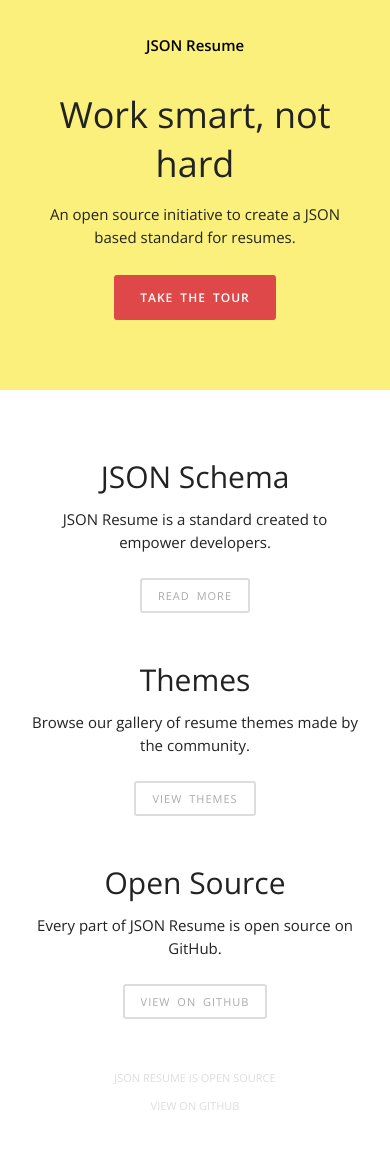
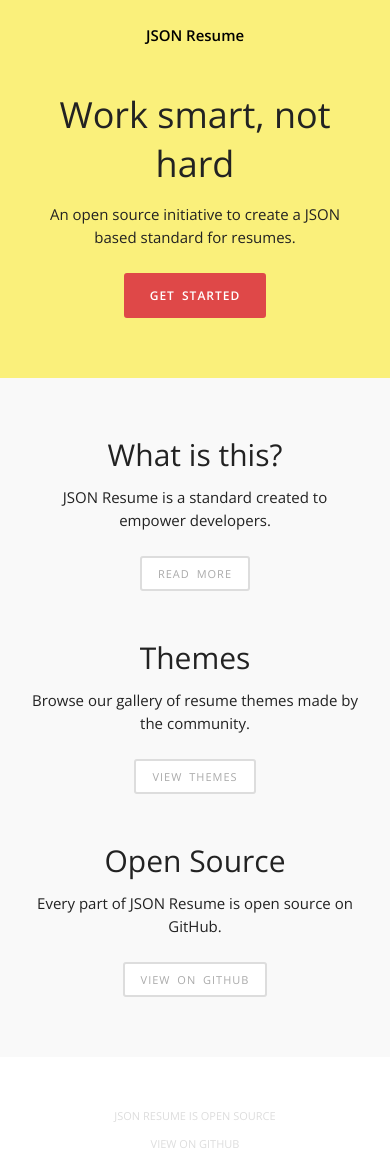
Before and after one commit to jsonresume/resume-website, a Jekyll site: the page built from index.html, in a window 390 px wide. Built offline with Jekyll 4.4.1, drawn with Linux system fonts in a browser that asks for light colours; nearby versions of some CDN libraries; Markdown is read by kramdown in place of the engine named in the settings; a script that is not in the unit is left out; comment, search, counter and statistics services are not loaded; before the commit the page ends 1125 px from its top, so only the background shows below that.

Commit message:
More changes to the start page

```diff
--- a/css/style.css
+++ b/css/style.css
@@ -18,6 +18,11 @@
 h1 {
 	font: 300 36px "Open Sans";
 	margin: 0;
+}
+h1,
+h2,
+h3 {
+	margin-top: 0;
 }
 p {
 	margin: 1em 0;
@@ -44,14 +49,17 @@
 	word-spacing: 3px;
 }
 .btn:hover {
-	background: #ccc;
-	border-color: #ccc;
+	border-color: #aaa;
+	color: #666;
+}
+.btn-red {
+	background: #df4848;
+	border: 2px solid #df4848;
 	color: #fff;
 }
-.btn-red,
 .btn-red:hover {
-	background: #df4848;
-	border: 2px solid #df4848;
+	background: #ce2424;
+	border: 2px solid #ce2424;
 	color: #fff;
 }
 .btn-big {
@@ -159,27 +167,23 @@
 #header {
 	background: #f9f9f9;
 	padding: 50px 0 60px;
-	margin-bottom: 50px;
 }
 #header.yellow {
 	background: #faf07b;
 }
-#promo {
-	overflow: hidden;
-	padding: 30px 0;
-}
-#promo .btn {
-	margin-top: 12px;
-}
-#promo .hidden-xs {
+#header.promo {
+	padding: 80px 0 120px;
 	text-align: center;
 }
-#promo .image {
-	margin-top: -20px;
-	width: 320px;
+#header .btn {
+	margin-top: 10px;
+}
+#start {
+	background: #f9f9f9;
+	padding: 60px 0;
 }
 #start .feature {
-		text-align: center;
+	text-align: center;
 }
 #start .feature .btn {
 	margin-top: 10px;
@@ -397,14 +401,12 @@
 }
 
 @media (max-width: 768px) {
-	#nav,
-	#promo {
-		padding-top: 10px;
+	#nav {
 		text-align: center;
 	}
-	#header {
-		padding-top: 0;
-		padding-bottom: 40px;
+	#header.promo {
+		padding-top: 20px;
+		padding-bottom: 60px;
 	}
 	#start .feature + .feature {
 		margin-top: 50px;
--- a/index.html
+++ b/index.html
@@ -4,22 +4,20 @@
 
 <header id="header" class="yellow promo">
 	<div class="container">
-		<div id="promo" class="row">
-			<div class="col-sm-6">
+		<div class="row">
+			<div class="col-sm-12">
 				<h1>Work smart, not hard</h1>
 				<p>An open source initiative to create a JSON based standard for resumes.</p>
-				<a href="/" class="btn btn-red btn-big">Take the tour</a>
-			</div>
-			<div class="col-sm-6 hidden-xs">
-				<img class="image" src="/img/resume.svg">
+				<a href="/" class="btn btn-red btn-big">Get Started</a>
 			</div>
 		</div>
 	</div>
 </header>
-<div id="start" class="container">
+<div id="start">
+	<div class="container">
 		<div class="row">
 			<div class="feature col-sm-4">
-				<h2>JSON Schema</h2>
+					<h2>What is this?</h2>
 					<p>JSON Resume is a standard created to empower developers.</p>
 					<a href="/docs/" class="btn">Read more</a>
 			</div>
@@ -35,56 +33,4 @@
 			</div>
 		</div>
 	</div>
-<!--
-<div id="start" class="container">
-	<div class="row">
-		<div class="col-sm-5">
-			<h2>What is JSON Resume?</h2>
-			<p><strong>JSON Resume</strong> is a community driven open source initiative to create a JSON based standard for resumes. There is no reason why there can't be a common standard for writing a resume that can be extended with an ecosystem of open source tools. This project will attempt to:</p>
-			<ul>
-				<li>Build a community open source movement where everyone can take advantage of the tools</li>
-				<li>Make themeing, exporting, storing and editing resumes super easy</li>
-			</ul>
-			<p>We have researched the alternative standards, and they are a lot more mature but are lacking a modern and friendly ecosystem that empower individuals.</p>
-			<p>Our goal is to empower developers in every way possible, which means we will stick to a more casual development approach.</p>
-			<p>Join us on IRC: <strong>#jsonresume</strong> on Freenode</p>
-			<h3>Why JSON?</h3>
-			<p>The <a href="http://json-schema.org">JSON Schema</a> is now mature enough for writing usable schematics. YAML doesn't throughly offer schematic standards yet (though you can easily convert your resume between YAML and JSON anyway).</p>
-			<h3>Versioning</h3>
-			<p>We will generally do 2 year cycles of revisions to the specification. Though upon release the lifecycle will be short for 3 months whilst last minute revisions are made to the standard.</p>
-			<h3>Open Source</h3>
-			<p>Everything on the jsonresume.org domain name is opened source under a MIT license. This is meant to be a community effort to better the resume ecosystem.</p>
-			<div style="clear: both;"></div>
-			<h3>Examples</h3>
-			<div class="row">
-			{% for example in site.data.examples %}
-			<div class="col-sm-12 col-md-6">
-				<div class="theme">
-					<div class="row">
-						<div class="col-sm-12 col-xs-6">
-							<a href="http://themes.jsonresume.org/theme/{{ example.theme }}">
-								<img style="height: 129px;border: 1px solid #eee;border-radius: 2px;" src="http://api.screenshotmachine.com/?key=afd4d4&size=N&url=http://themes.jsonresume.org/theme/{{ example.theme }}">
-							</a>
 </div>
-					</div>
-				</div>
-			</div>
-			{% endfor %}
-			</div>
-			<hr />
-			<p>We have built tools for you to initialize and publish your own JSON Resume:</p>
-			<a href="/getting-started" class="button">Get Started!</a>
-		</div>
-		<div class="col-sm-7">
-			<h2>Specification</h2>
-			<p>The JSON Resume ecosystem only revolves around major version changes e.g. 0.0.0, 1.0.0, 2.0.0. The smaller changes will be implemented overtime but only major version changes will the ecosystem be expected to follow completely.</p>
-			<div id="schema">
-				<div class="header">
-					<div class="pull-right version">version 0.0.0</div>
-					resume.json
-				</div>
-			</div>
-		</div>
-	</div>
-</div>
--->
```
Also changed, not shown: feed.xml (deleted, +0 -30 lines). Lines whose indentation alone changed are shown as unchanged.
